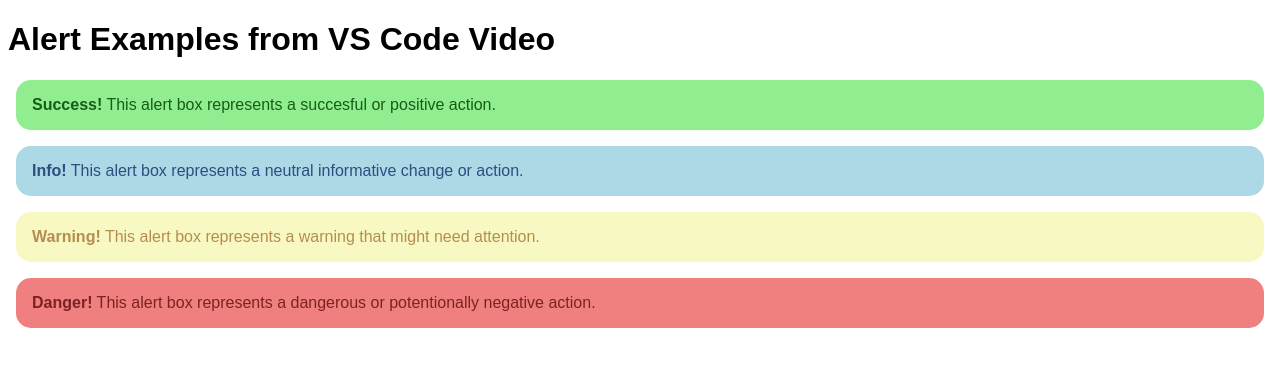
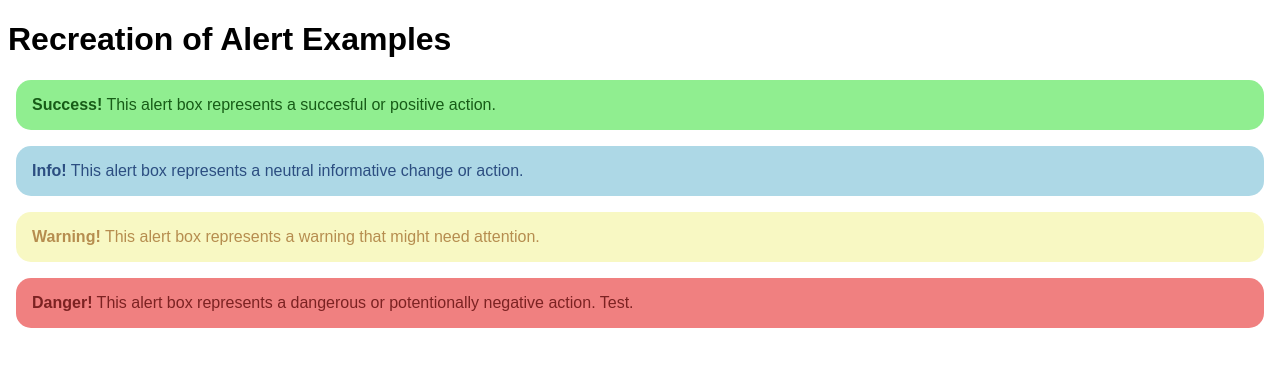
Before and after one commit to cmesias/GettingStarted, a plain HTML site: page index_2.html in a window 1280 px wide. Drawn offline with Linux system fonts and the light colour scheme.

Commit message:
test commit 2

```diff
--- a/index_2.html
+++ b/index_2.html
@@ -9,7 +9,7 @@
 
 <body>
     <div class ="container">
-        <h1>Alert Examples from VS Code Video</h3>
+        <h1>Recreation of Alert Examples</h3>
         <div class="alert alert-success">
             <strong>Success!</strong> This alert box represents a succesful or positive action.</br>
         </div>
@@ -20,7 +20,7 @@
             <strong>Warning!</strong> This alert box represents a warning that might need attention.</br>
         </div>
         <div class="alert alert-danger">
-            <strong>Danger!</strong> This alert box represents a dangerous or potentionally negative action.</br>
+            <strong>Danger!</strong> This alert box represents a dangerous or potentionally negative action. Test.</br>
         </div>
     </div>
 </body>
```
